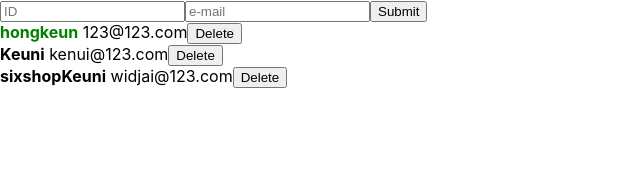
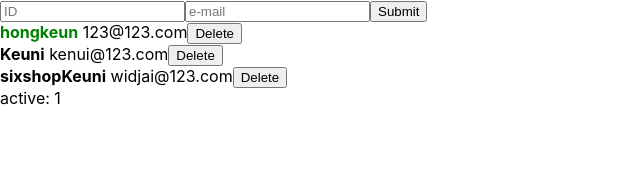
Before and after one commit to Keu-ni/fc-react, a React (Create React App) app: page / in a window 1280 px wide. Shown: the top 178 px of the page, without its empty margins (0-640 px from the left). Built offline with nearby package versions, Linux system fonts and the light colour scheme.

Commit message:
useMemo - react hook

```diff
--- a/src/App.js
+++ b/src/App.js
@@ -1,6 +1,10 @@
-import React, { useState, useRef } from 'react';
+import React, { useState, useRef, useMemo } from 'react';
 import CreateUser from './CreateUser';
 import UserList from './UserList';
+
+function getActiveUserLength(users) {
+  return users.filter(user => (user.active)).length;
+}
 
 function App() {
   const [users, setUsers] = useState([
@@ -72,6 +76,8 @@ function App() {
     ))
   }
 
+  const count = useMemo(() => getActiveUserLength(users), [users]);
+
   return (
     <>
       <CreateUser
@@ -81,6 +87,7 @@ function App() {
         onCreate={onCreate}
         />
       <UserList users={users} onRemove={onRemove} onToggle={onToggle} />
+      <div>active: {count}</div>
     </>
   );
 }
--- a/src/UserList.js
+++ b/src/UserList.js
@@ -5,19 +5,11 @@ function User(props) {
     const { id, username, email, active} = user;
 
     useEffect(() => {
-        // 컴포넌트가 마운트 될 때
-        // ex) props -> state
-        // REST API or library
-        // setTimeout ...
-        console.log('Component render!');
+        console.log('미리 설정 됨', user);
         return () => {
-
-            // 언마운트 될 때
-            // clearTimeout
-            // 라이브러리 인스턴스 제거
-            console.log('Component Delete!');
+            console.log('user 값이 바뀌기 전', user);
         }
-    }, []);
+    }, [user]);
     return (
         <div>
             <b style={{
```
Also changed, not shown: 1 other file (tests, documents, lock files or other folders).
